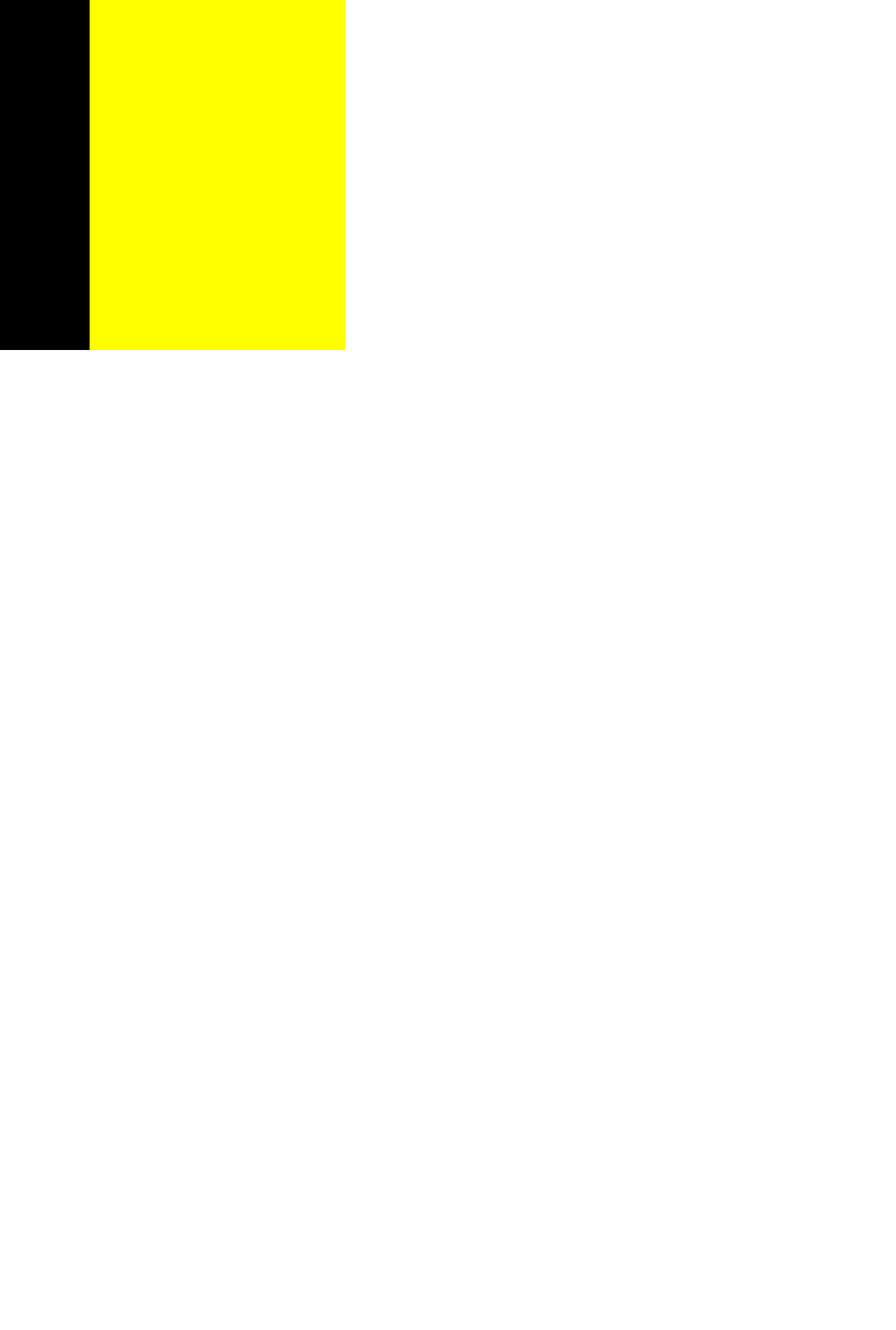
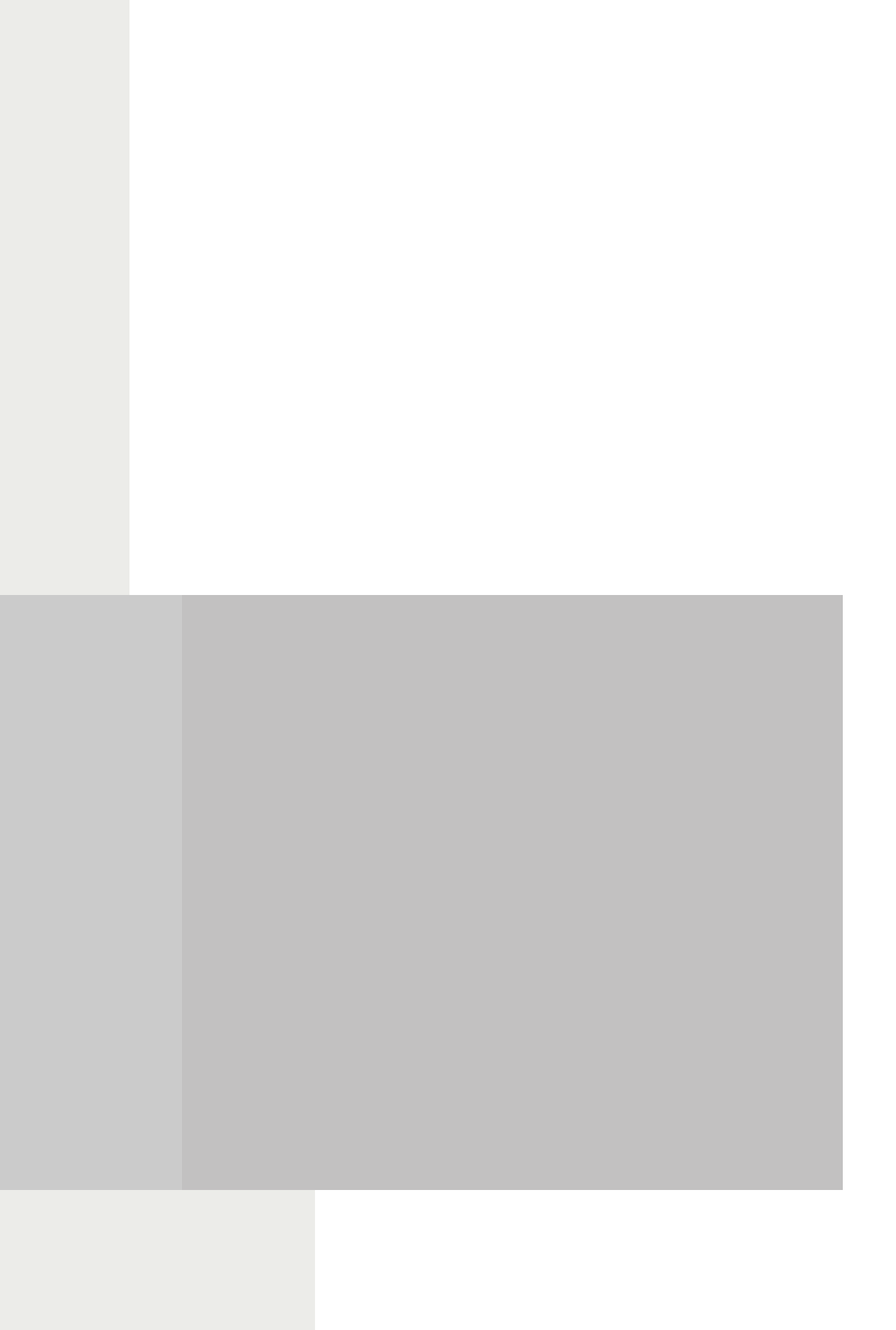
Before and after one commit to dbateman3/odin-heatmap, a plain HTML site: page index.html in a window 1280 px wide. Shown: the top 1900 px of the page at 70% size. Before the commit the page ends 800 px from the top, so only its background shows below. Drawn offline with Linux system fonts and the light colour scheme.

Commit message:
finished layout and basic color scheme

```diff
--- a/index.html
+++ b/index.html
@@ -17,20 +17,15 @@
 			</div>
 
 			<div id="content">
-				<article id="header">
-					<h2></h2>
-				</article>
 
-				<p id="story">
-				</p>
 			</div>
+
 		</div>
 
-		<div id="sidebar">
-			<div id="col-2">
+			<aside id="sidebar">
 
-			</div>
-		</div>
+			</aside>
+
 
 
 	</body>
--- a/main.css
+++ b/main.css
@@ -49,51 +49,50 @@ table {
 
 /*main css */
 
+
+
 #navbar {
 	display: block;
 	float: left;
-	width: 10%;
-	background-color: black;
-	height: 500px;
+	width: 184.5px;
+	background-color: #ECECE9;
+	height: 850px;
 }
 
 #main {
 	display: block;
 	float: left;
-	position: relative;
+
+
+
 }
 
 #main #col-1 {
 	display: block;
-	position: relative;
+
 	float: left;
-	width: 22%;
-	background-color: blue;
-	height: 500px;
+	width: 259.65px;
+	background-color: #CBCBCB;
+	height: 850px;
 }
 
 #main #content {
 	display: block;
 	float: left;
-	position: relative;
-	width: 78%;
-	background-color: red;
-	height: 500px
+
+	width: 944.183px;
+	background-color: #C2C1C1;
+	height: 850px
+
 }
-/*
-#main #content #header {
-	display: block;
-	padding-left: 11%;
-	padding-right: 11%;
-	background-color: green;
-}
-*/
+
 #sidebar {
 	display: block;
-	position: relative;
-	background-color: yellow;
-	width: 22.82609em;
-	height: 500px;
 	float: left;
-	top: 0;
+	background-color: #ECECE9;
+	width: 450px;
+	height: 850px;
+
+
+
 }
```
